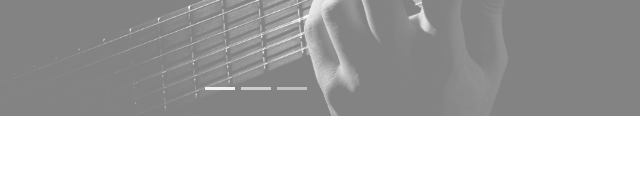
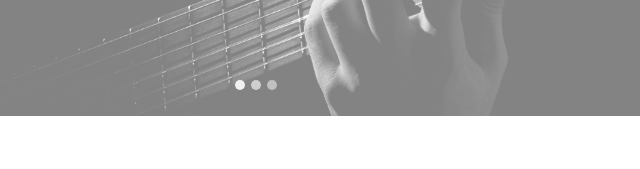
Before and after one commit to RikoWolhuter/PeakCafe, a plain HTML site: page PeakCafe_Home.html in a window 1280 px wide. Shown: the part 604-773 px from the top of the page, 384-1024 px from the left. Drawn offline with nearby package versions, Linux system fonts and the light colour scheme.

Commit message:
improved the carousel

```diff
--- a/Css/stylesheet.css
+++ b/Css/stylesheet.css
@@ -57,9 +57,11 @@
 
 .carousel-control-prev{
     width: 1%;
+
 }
 .carousel-control-next{
     width: 1%;
+
 }
 
 .Logo{
@@ -71,3 +73,9 @@
   margin-top: 4%;
 
 }
+
+.carousel-indicators li {
+    width: 10px;
+    height: 10px;
+    border-radius: 100%;
+  }
```
